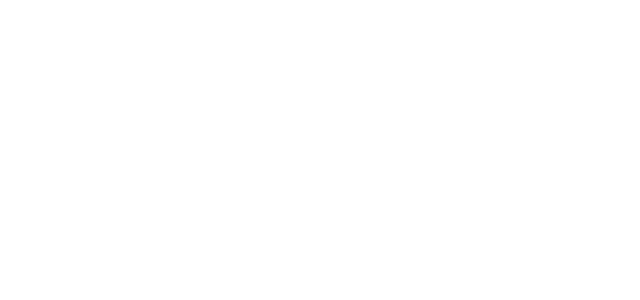
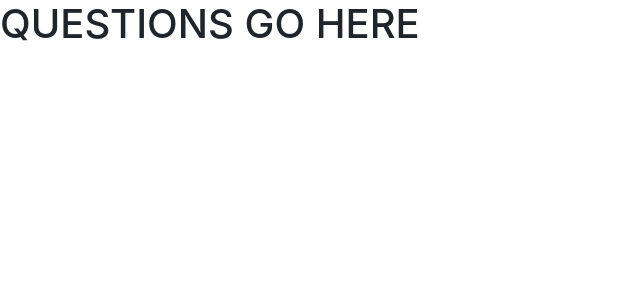
Before and after one commit to ASMahmood/Create-2-Day-FE, a React (Create React App) app: page /exam/1 in a window 1280 px wide. Shown: the top 300 px of the page, without its empty margins (0-640 px from the left). Built offline with nearby package versions, Linux system fonts and the light colour scheme.

Commit message:
i cant concentrate :(

```diff
--- a/src/App.js
+++ b/src/App.js
@@ -1,15 +1,39 @@
 import "./App.css";
+import React from "react";
 import "bootstrap/dist/css/bootstrap.min.css";
 import { BrowserRouter, Route } from "react-router-dom";
 
 import StartPage from "./components/StartPage/StartPage";
+import QuestionPage from "./components/QuestionPage/QuestionPage";
 
-function App() {
-  return (
-    <BrowserRouter>
-      <Route path="/" exact component={StartPage} />
-    </BrowserRouter>
-  );
+class App extends React.Component {
+  state = {
+    exam: {},
+  };
+
+  beginExam = (exam) => {
+    this.setState({ exam: exam });
+    console.log("exam in app.js");
+    console.log(this.state.exam);
+  };
+
+  render() {
+    return (
+      <BrowserRouter>
+        <Route
+          path="/"
+          exact
+          render={(props) => (
+            <StartPage {...props} beginExam={this.beginExam} />
+          )}
+        />
+        <Route
+          path="/exam/:examID"
+          render={(props) => <QuestionPage {...props} exam={this.state.exam} />}
+        />
+      </BrowserRouter>
+    );
+  }
 }
 
 export default App;
--- a/src/components/StartPage/StartPage.jsx
+++ b/src/components/StartPage/StartPage.jsx
@@ -27,8 +27,8 @@ class StartPage extends React.Component {
         },
       });
       let exam = await response.json();
-      this.setState({ examContent: exam });
-      console.log(exam);
+      this.props.beginExam(exam);
+      this.props.history.push("/exam/" + exam._id);
     } catch (error) {
       console.log(error);
     }
```
